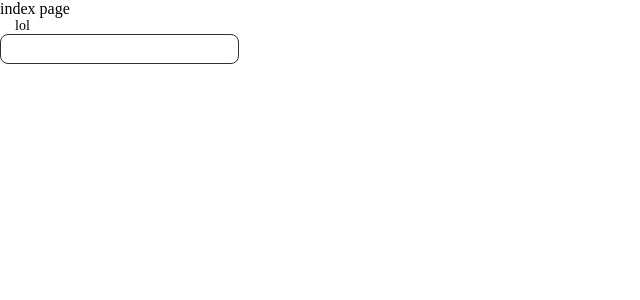
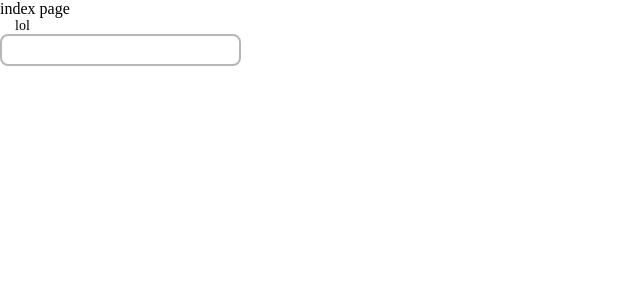
Before and after one commit to asperXx/coworking, a Next.js app: page / in a window 1280 px wide. Shown: the top 300 px of the page, without its empty margins (0-640 px from the left). Built offline with nearby package versions, Linux system fonts and the light colour scheme.

Commit message:
feat: add app input styles

```diff
--- a/assets/styles/_vars.scss
+++ b/assets/styles/_vars.scss
@@ -1,6 +1,7 @@
 :root {
   --primary-text-color: #303030;
-  --primary-border-color: #303030;
+  --primary-border-color: #b7b7b7;
+  --active-border-color: #60b0ff;
   --standard-font-size: 16px;
   --sm-font-size: 14px;
   --xs-font-size: 12px;
--- a/components/ui/AppInput/AppInput.module.scss
+++ b/components/ui/AppInput/AppInput.module.scss
@@ -1,4 +1,5 @@
 .input {
+  width: fit-content;
   position: relative;
   display: flex;
   justify-content: flex-start;
@@ -20,7 +21,7 @@
     text-align: left;
     font-size: var(--standard-font-size);
     font-weight: var(--standard-font-weight);
-    border: 1px solid var(--primary-border-color);
+    border: 2px solid var(--primary-border-color);
     border-radius: var(--standard-border-radius);
   }
 }
```
Also changed, not shown: components/ui/AppInput/AppInput.tsx (renamed from components/ui/AppInput/AppInput.jsx).
